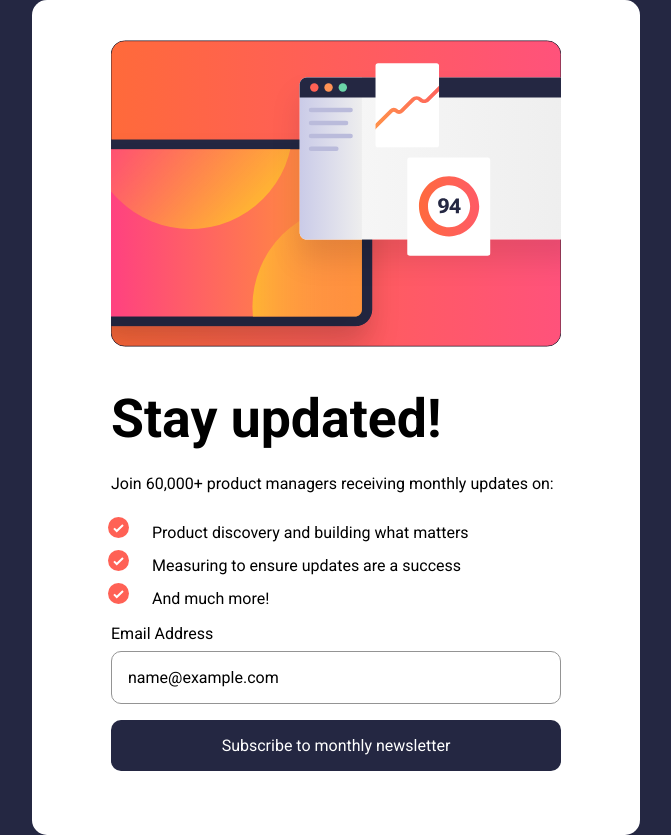
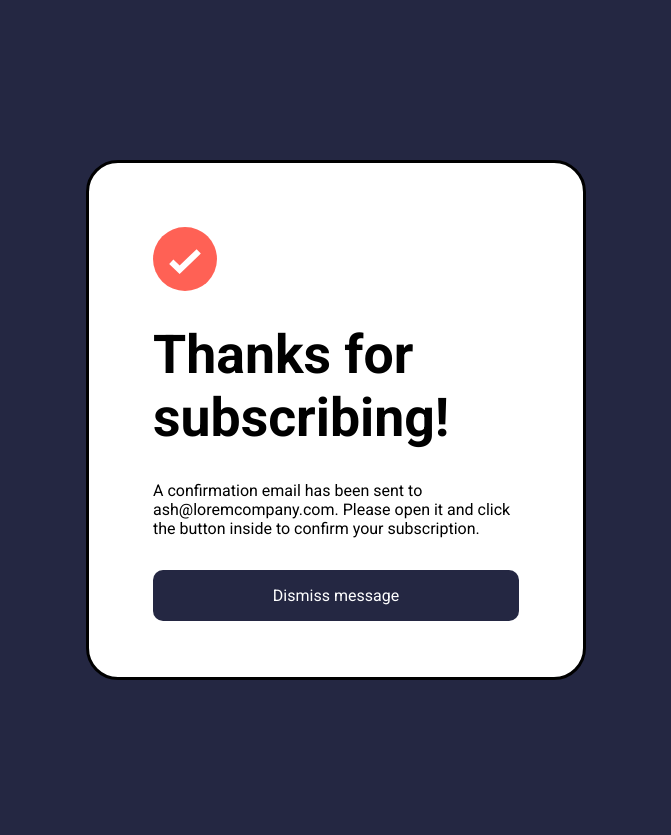
Before and after one commit to ETPTrades/Newsletter-Signup-Form, a plain HTML site: page index.html in a window 1280 px wide. Both pictures are taken after typing "name@example.com" into the empty fields and a click on the button "Subscribe to monthly newsletter". Shown: the whole page, without its empty margins (304-975 px from the left). After the commit the page ends 800 px from the top, so only its background shows below. Drawn offline with Linux system fonts and the light colour scheme; files whose address does not match are found by name.

Commit message:
added success modal for when the form gets successfully submitted. Created handlers and logic to make modal appear upon successful submission and for the article newsletter container to disappear simultaneously. When dismiss button is clicked, the modal disappears, and the article newsletter container reappears

```diff
--- a/index.html
+++ b/index.html
@@ -80,15 +80,20 @@
             </form>
           </section>
         </div>
+        <section class="success hidden">
+          <dialog id="success-modal">
+            <div class="success-flex-container">
+              <img src="./assets/images/icon-list.svg" alt=""
+              width="64px" height="64px">
+              <h1 class="success__header">Thanks for subscribing!</h1>
+              <p class="success__description">A confirmation email has been sent to
+                ash@loremcompany.com. Please open it and click the button inside to confirm
+                your subscription.</p>
+              <button class="success__dismiss">Dismiss message</button>
+            </div>
+          </dialog>
+        </section>
       </article>
     </main>
-
-    <!-- Success message start -->
-
-    <!-- Thanks for subscribing! A confirmation email has been sent to
-    ash@loremcompany.com. Please open it and click the button inside to confirm
-    your subscription. Dismiss message -->
-
-    <!-- Success message end -->
   </body>
 </html>
--- a/script.js
+++ b/script.js
@@ -1,7 +1,10 @@
+content = document.querySelector(".wrapper");
 form = document.getElementById("form");
 emailInput = document.getElementById("email");
 subscribeButton = document.getElementById("button");
 errorMessage = document.querySelector(".newsletter__error-message");
+success = document.querySelector(".success");
+dismissButton = document.querySelector(".success__dismiss");
 
 
 
@@ -14,7 +17,15 @@ const handleFormSubmission = (e) => {
     if (!emailInput.checkValidity()) {
         errorMessage.innerText = "Valid email required";
     } else {
-
+     content.classList.add("hidden");
+     success.classList.remove("hidden");
     }
 }
 form.addEventListener("submit", handleFormSubmission);
+
+const handleDismiss = (e) => {
+    success.classList.add("hidden");
+    content.classList.remove("hidden");
+}
+
+dismissButton.addEventListener("click", handleDismiss);
--- a/style.css/global.css
+++ b/style.css/global.css
@@ -66,7 +66,7 @@ h6 {
     display: flex;
     flex-direction: column;
     border-radius: 15px;
-    margin-inline: auto;
+    margin: 5rem auto;
     background-color: var(--white);
     width: clamp(320px, 50vw, 905px);
 }
@@ -153,6 +153,35 @@ li {
     flex-direction: column;
 }
 
+.hidden {
+    display: none;
+}
+
+.success-flex-container {
+    display: flex;
+    flex-direction: column;
+    margin: auto;
+    padding: 64px;
+}
+
+#success-modal {
+    display: flex;
+    width: 500px;
+    height: 520px;
+    border-radius: 32px;
+    justify-content: center;
+    align-items: center;
+    margin: 5rem auto;
+}
+
+.success__header {
+    margin-block: 32px;
+}
+
+.success__description {
+    margin-block-end: 32px;
+}
+
 @media (min-width: 376px) {
     body {
         background-color: var(--blue-dark);
```
